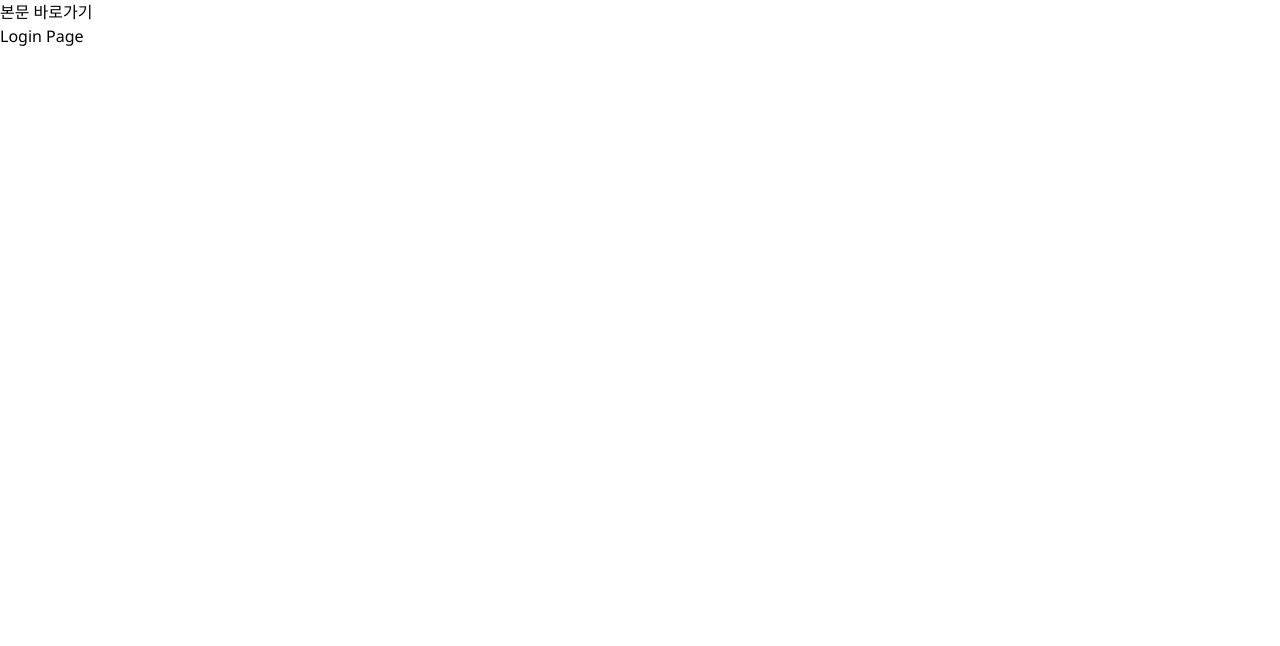
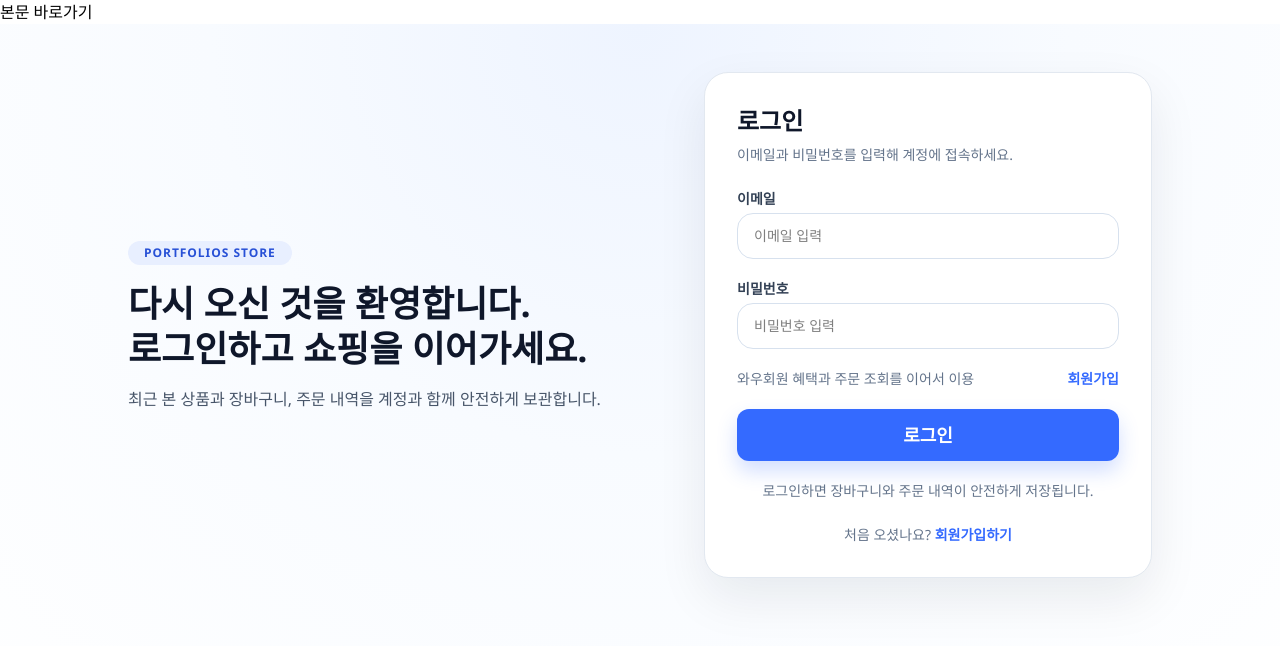
Before and after one commit to dongheiKim/portfolios-project, a React (Vite) app: page /login in a window 1280 px wide. Shown: the top 646 px of the page. Built offline with nearby package versions, Linux system fonts and the light colour scheme; no server answers.

Commit message:
feature: 로그인/회원가입 페이지에 실제 폼 UI 연결
 - LoginPage에 SignInForm 연결 및 카피/스타일 상수 분리
- SignupPage에 SignUpForm 연결 및 레이아웃 구성

```diff
--- /dev/null
+++ b/src/pages/login/model/loginPage.constants.ts
@@ -0,0 +1,29 @@
+export const LOGIN_PAGE_COPY = {
+  badge: "PORTFOLIOS STORE",
+  titleLine1: "다시 오신 것을 환영합니다.",
+  titleLine2: "로그인하고 쇼핑을 이어가세요.",
+  description:
+    "최근 본 상품과 장바구니, 주문 내역을 계정과 함께 안전하게 보관합니다.",
+  formTitle: "로그인",
+  formDescription: "이메일과 비밀번호를 입력해 계정에 접속하세요.",
+  switchDescription: "처음 오셨나요?",
+  switchAction: "회원가입하기",
+} as const;
+
+export const LOGIN_PAGE_STYLES = {
+  page: "min-h-screen bg-[radial-gradient(circle_at_top,_#eef4ff_0%,_#f8fbff_42%,_#ffffff_100%)] px-4 py-12",
+  wrapper:
+    "mx-auto flex w-full max-w-5xl flex-col gap-8 md:flex-row md:items-center md:justify-between",
+  hero: "max-w-xl space-y-4",
+  badge:
+    "inline-flex rounded-full bg-[#e8efff] px-4 py-1 text-xs font-bold tracking-[0.08em] text-[#2750d6]",
+  heading: "text-3xl font-extrabold leading-tight text-[#0f172a] md:text-4xl",
+  description: "text-sm leading-6 text-[#475569] md:text-base",
+  panel:
+    "w-full max-w-md rounded-3xl border border-[#e2e8f0] bg-white p-6 shadow-[0_20px_50px_rgba(15,23,42,0.08)] md:p-8",
+  panelHeader: "mb-6",
+  panelTitle: "text-2xl font-bold text-[#0f172a]",
+  panelDescription: "mt-2 text-sm text-[#64748b]",
+  switchText: "mt-6 text-center text-sm text-[#64748b]",
+  switchLink: "font-semibold text-[#346aff] hover:underline",
+} as const;
--- a/src/pages/login/ui/LoginPage.tsx
+++ b/src/pages/login/ui/LoginPage.tsx
@@ -1,3 +1,47 @@
+import { Link } from "react-router";
+import { SignInForm } from "@/features/auth/sign-in";
+import {
+  LOGIN_PAGE_COPY,
+  LOGIN_PAGE_STYLES,
+} from "../model/loginPage.constants";
+
 export function LoginPage() {
-  return <div>Login Page</div>;
+  return (
+    <main className={LOGIN_PAGE_STYLES.page}>
+      <section className={LOGIN_PAGE_STYLES.wrapper}>
+        <header className={LOGIN_PAGE_STYLES.hero}>
+          <p className={LOGIN_PAGE_STYLES.badge}>{LOGIN_PAGE_COPY.badge}</p>
+          <h1 className={LOGIN_PAGE_STYLES.heading}>
+            {LOGIN_PAGE_COPY.titleLine1}
+            <br />
+            {LOGIN_PAGE_COPY.titleLine2}
+          </h1>
+          <p className={LOGIN_PAGE_STYLES.description}>
+            {LOGIN_PAGE_COPY.description}
+          </p>
+        </header>
+
+        <article
+          className={LOGIN_PAGE_STYLES.panel}
+          aria-labelledby="login-page-title"
+        >
+          <div className={LOGIN_PAGE_STYLES.panelHeader}>
+            <h2 id="login-page-title" className={LOGIN_PAGE_STYLES.panelTitle}>
+              {LOGIN_PAGE_COPY.formTitle}
+            </h2>
+            <p className={LOGIN_PAGE_STYLES.panelDescription}>
+              {LOGIN_PAGE_COPY.formDescription}
+            </p>
+          </div>
+          <SignInForm />
+          <p className={LOGIN_PAGE_STYLES.switchText}>
+            {LOGIN_PAGE_COPY.switchDescription}{" "}
+            <Link to="/signup" className={LOGIN_PAGE_STYLES.switchLink}>
+              {LOGIN_PAGE_COPY.switchAction}
+            </Link>
+          </p>
+        </article>
+      </section>
+    </main>
+  );
 }
--- a/src/pages/signup/ui/SignupPage.tsx
+++ b/src/pages/signup/ui/SignupPage.tsx
@@ -1,3 +1,44 @@
+import { Link } from "react-router";
+import { SignUpForm } from "@/features/auth/sign-up";
+
 export function SignupPage() {
-  return <div>Signup Page</div>;
+  return (
+    <main className="min-h-screen bg-[radial-gradient(circle_at_top_right,_#e9fff7_0%,_#f7fffc_38%,_#ffffff_100%)] px-4 py-12">
+      <section className="mx-auto flex w-full max-w-5xl flex-col gap-8 md:flex-row md:items-center md:justify-between">
+        <header className="max-w-xl space-y-4">
+          <p className="inline-flex rounded-full bg-[#dcfaee] px-4 py-1 text-xs font-bold tracking-[0.08em] text-[#0f766e]">
+            CREATE ACCOUNT
+          </p>
+          <h1 className="text-3xl font-extrabold leading-tight text-[#052e2b] md:text-4xl">
+            회원가입으로 시작하세요.
+            <br />
+            쇼핑 경험을 더 간편하게 만듭니다.
+          </h1>
+          <p className="text-sm leading-6 text-[#33645e] md:text-base">
+            가입 후 로그인하면 장바구니 저장, 주문 조회, 최근 본 상품 기능을
+            바로 이용할 수 있습니다.
+          </p>
+        </header>
+
+        <article className="w-full max-w-md rounded-3xl border border-[#d1f0e4] bg-white p-6 shadow-[0_20px_50px_rgba(6,78,59,0.10)] md:p-8">
+          <div className="mb-6">
+            <h2 className="text-2xl font-bold text-[#065f58]">회원가입</h2>
+            <p className="mt-2 text-sm text-[#4d7b74]">
+              기본 정보를 입력하고 바로 서비스를 이용해 보세요.
+            </p>
+          </div>
+          <SignUpForm />
+          <p className="mt-6 text-center text-sm text-[#4d7b74]">
+            이미 계정이 있나요?{" "}
+            <Link
+              to="/login"
+              className="font-semibold text-[#0f766e] hover:underline"
+            >
+              로그인하기
+            </Link>
+          </p>
+        </article>
+      </section>
+    </main>
+  );
 }
```
